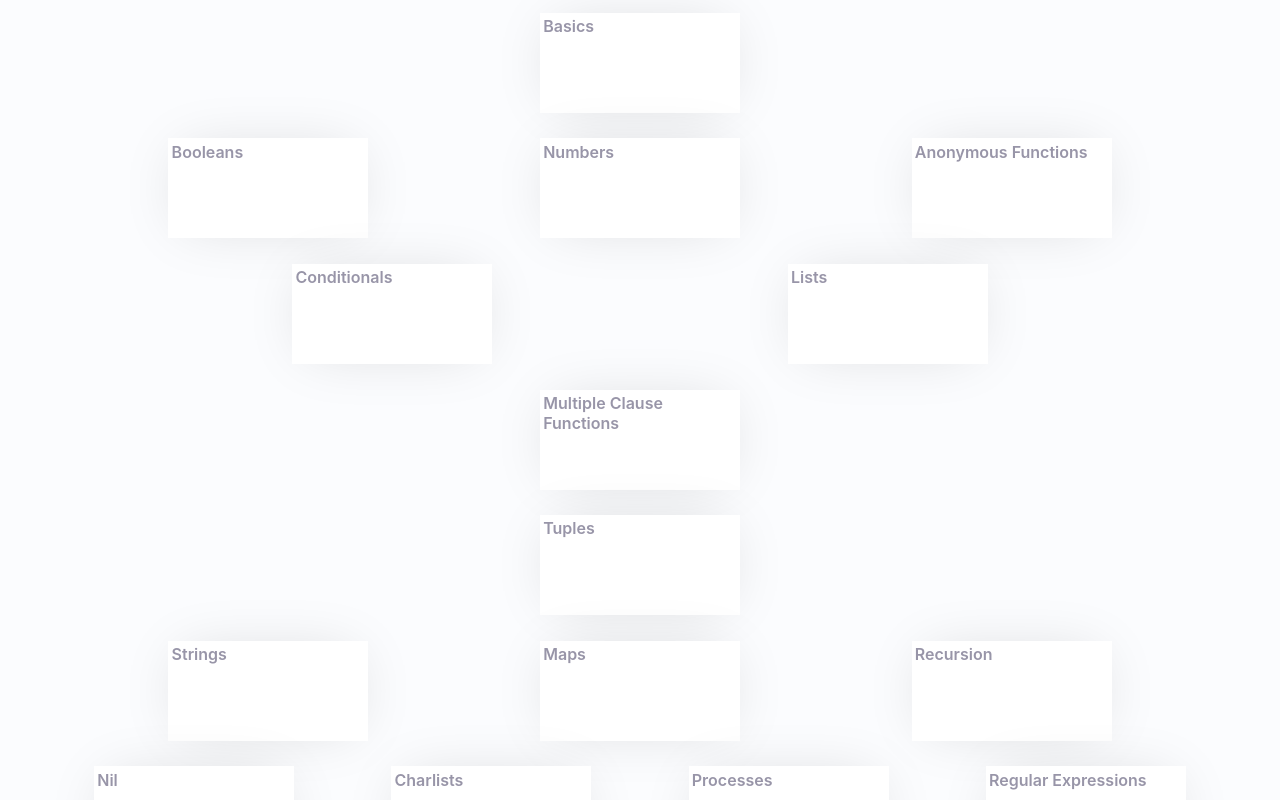
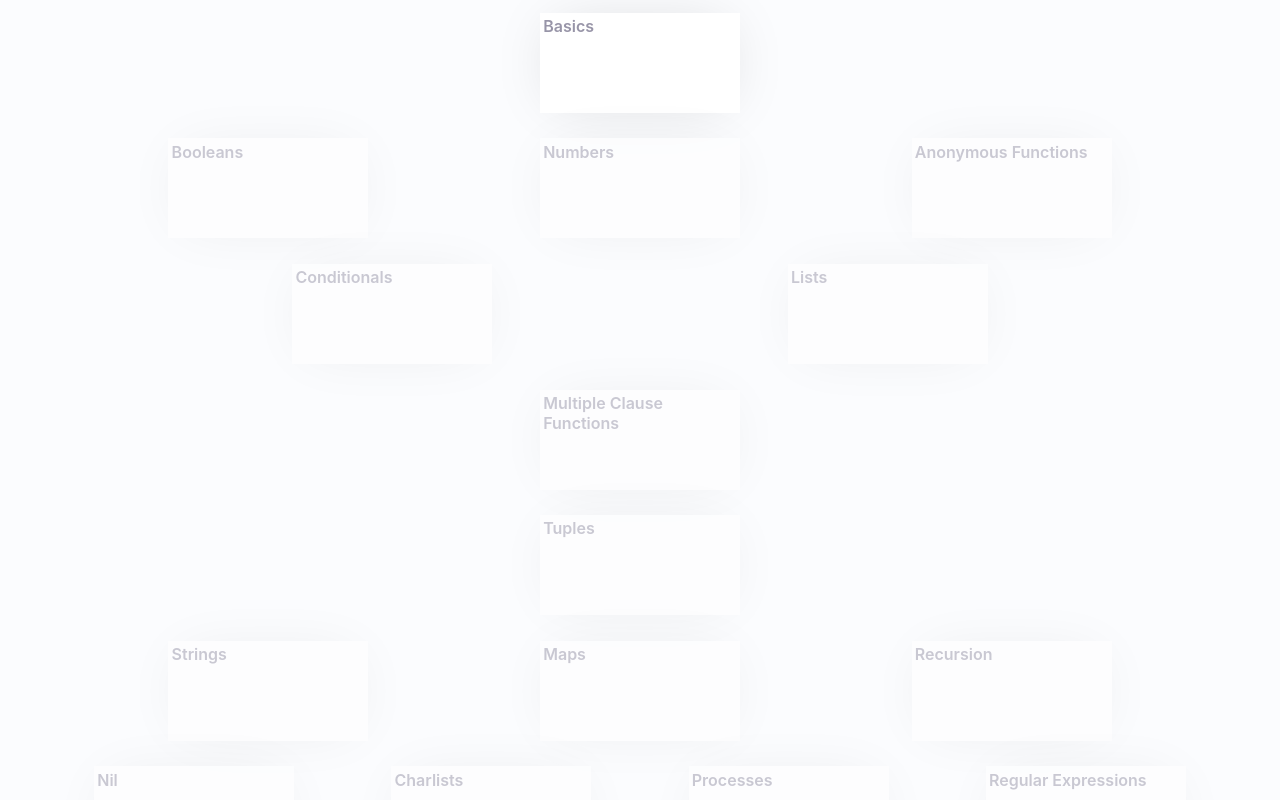
Before and after one commit to neenjaw/react-v3-website-poc, a React (Create React App) app: page / in a window 1280 px wide. In both pictures the pointer is over the element 640 px from the left and 62 px from the top of the page. Shown: the top 800 px of the page. Built offline with nearby package versions, Linux system fonts and the light colour scheme.

Commit message:
add fading on hover to cards

```diff
--- a/src/graph-view/Exercise.css
+++ b/src/graph-view/Exercise.css
@@ -1,5 +1,15 @@
 .exercise-track {
   display: block;
+
+  pointer-events: none;
+}
+
+.exercise-track:hover .exercise-card {
+  opacity: 0.5;
+}
+
+.exercise-track:hover .exercise-card:hover {
+  opacity: 1;
 }
 
 .exercise-layer {
@@ -20,6 +30,8 @@
   background-color: var(--card-background);
   color: var(--text-locked);
   box-shadow: 0px 0px 60px -15px rgba(0, 0, 0, 0.15);
+
+  pointer-events: auto;
 }
 
 .exercise-display {
```
